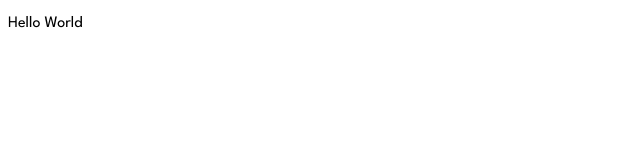
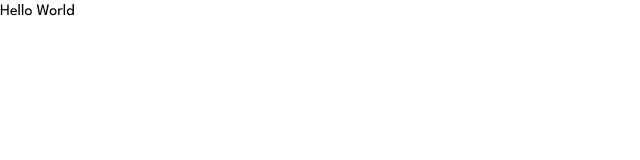
Before and after one commit to feMoraes0/frontend-mentor-calculator-app, a React (Vite) app: page / in a window 1280 px wide. Shown: the top 160 px of the page, without its empty margins (0-640 px from the left). Built offline with nearby package versions, Linux system fonts and the light colour scheme.

Commit message:
chore(tailwind): add css config and create three custom variants

```diff
--- a/src/index.css
+++ b/src/index.css
@@ -1,5 +1,25 @@
+@import 'tailwindcss';
+
 * {
   font-family: 'League Spartan', sans-serif;
   font-optical-sizing: auto;
   font-style: normal;
 }
+
+@custom-variant theme-default {
+  &:where([data-theme='default'] *) {
+    @slot;
+  }
+}
+
+@custom-variant theme-light {
+  &:where([data-theme='light'] *) {
+    @slot;
+  }
+}
+
+@custom-variant theme-dark {
+  &:where([data-theme='dark'] *) {
+    @slot;
+  }
+}
```
